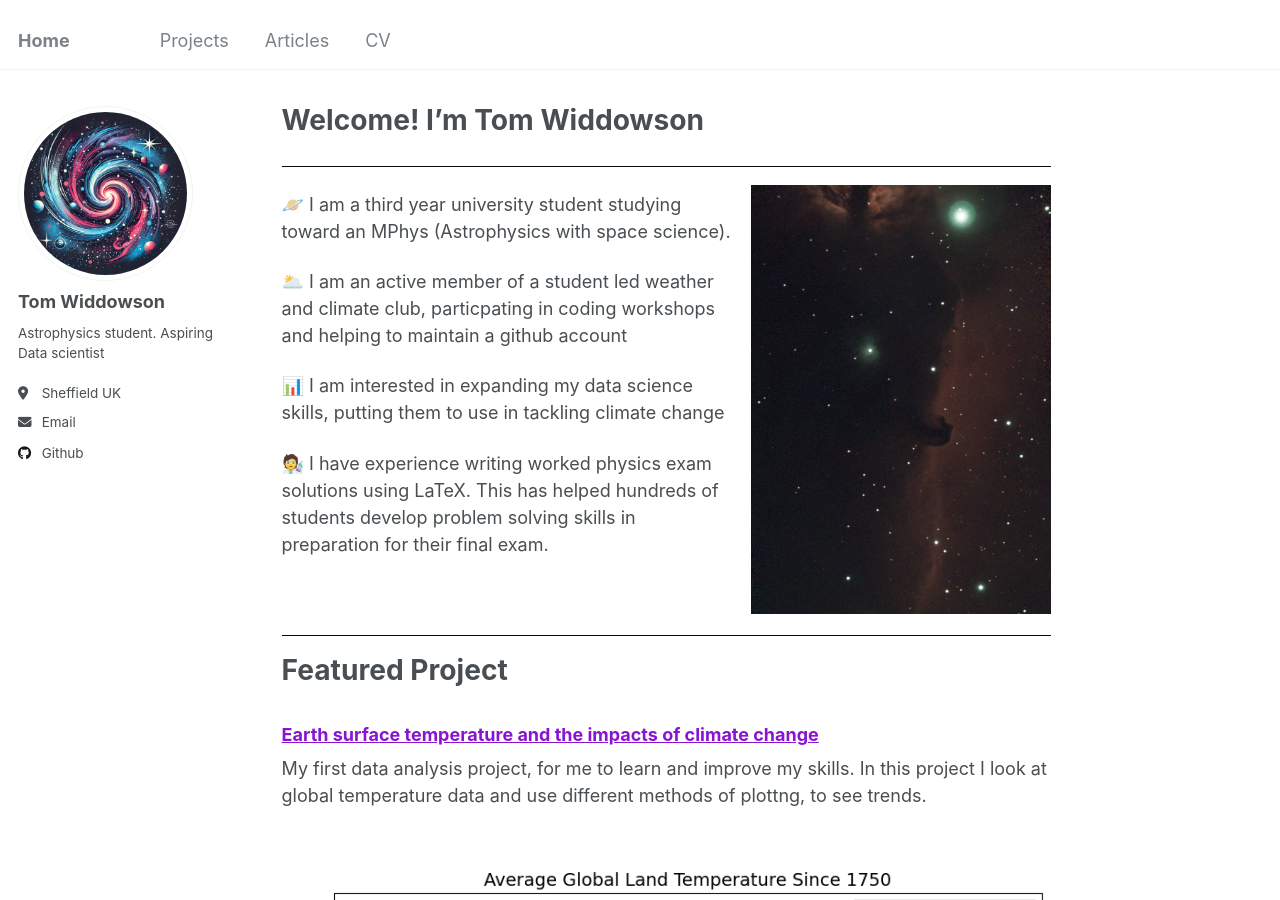
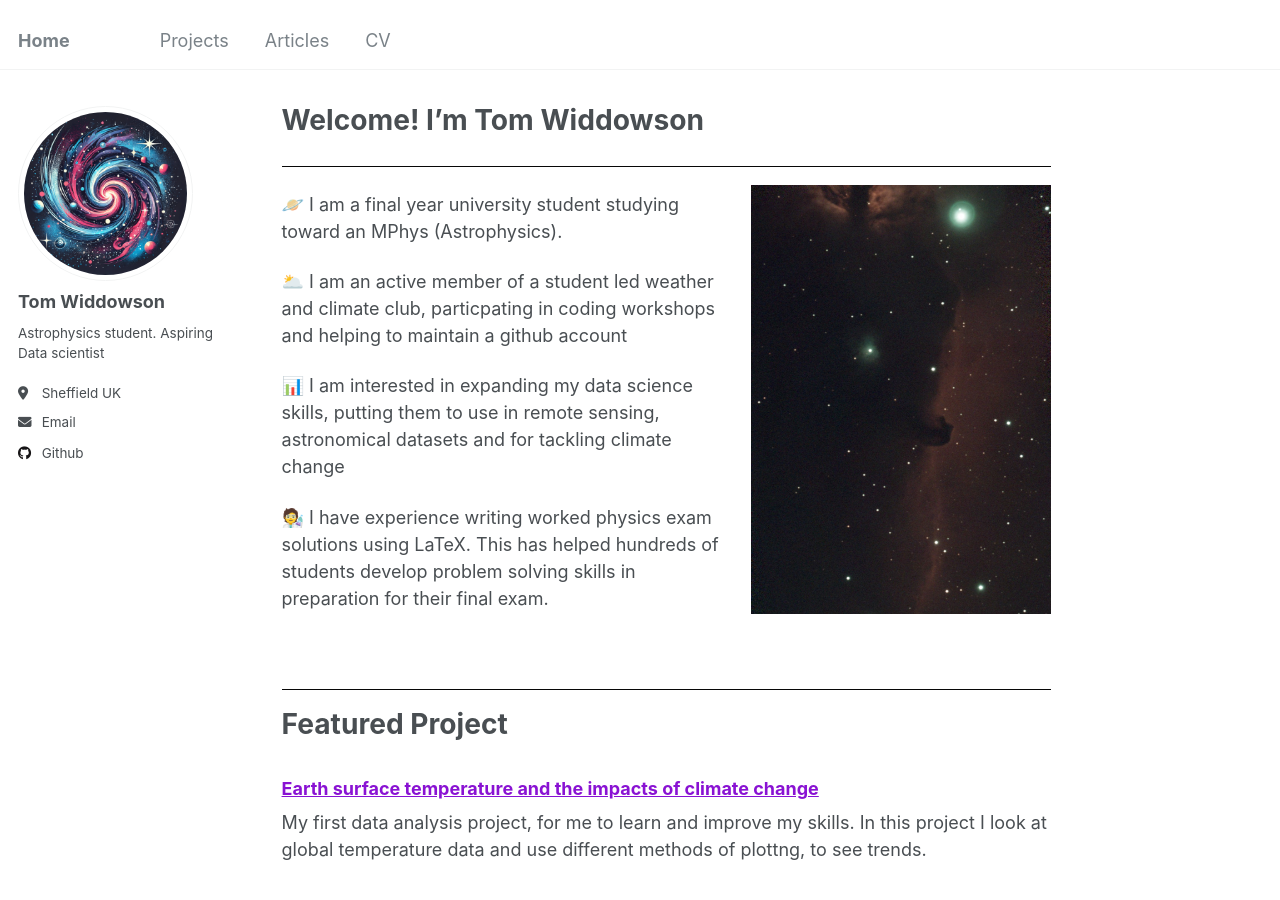
Before and after one commit to tomhwidd/tomhwidd.github.io, a Jekyll site: the page built from _pages/about.md, in a window 1280 px wide and 900 px high. Built offline with Jekyll 4.4.1, drawn with Linux system fonts in a browser that asks for light colours.

Commit message:
about me

```diff
--- a/_pages/about.md
+++ b/_pages/about.md
@@ -11,11 +11,11 @@ redirect_from:
 ---
 ![Horsehead nebula](/images/nebula.jpg){: .align-right width="300px"}
 
-🪐 I am a third year university student studying toward an MPhys (Astrophysics with space science).
+🪐 I am a final year university student studying toward an MPhys (Astrophysics).
 
 🌥️ I am an active member of a student led weather and climate club, particpating in coding workshops and helping to maintain a github account
 
-📊 I am interested in expanding my data science skills, putting them to use in tackling climate change
+📊 I am interested in expanding my data science skills, putting them to use in remote sensing, astronomical datasets and for tackling climate change
 
 🧑‍🔬 I have experience writing worked physics exam solutions using LaTeX. This has helped hundreds of students develop problem solving skills in preparation for their final exam.
 <br/><br/>
```
